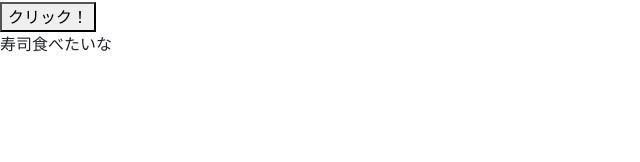
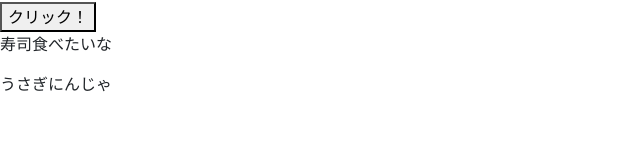
Before and after one commit to akira0716/NeoReversi2, a React app: page / in a window 1280 px wide. Shown: the part 134-296 px from the top of the page, without its empty margins (0-640 px from the left). Built offline with nearby package versions, Linux system fonts and the light colour scheme; the HTML template or start-up script is replaced by a standard one.

Commit message:
こんにちあ

```diff
--- a/src/App.jsx
+++ b/src/App.jsx
@@ -10,6 +10,7 @@ const App = () => {
         <button type="button">クリック！</button>
       </div>
       <p>寿司食べたいな</p>
+      <p>うさぎにんじゃ</p>
     </>
   );
 };
```
